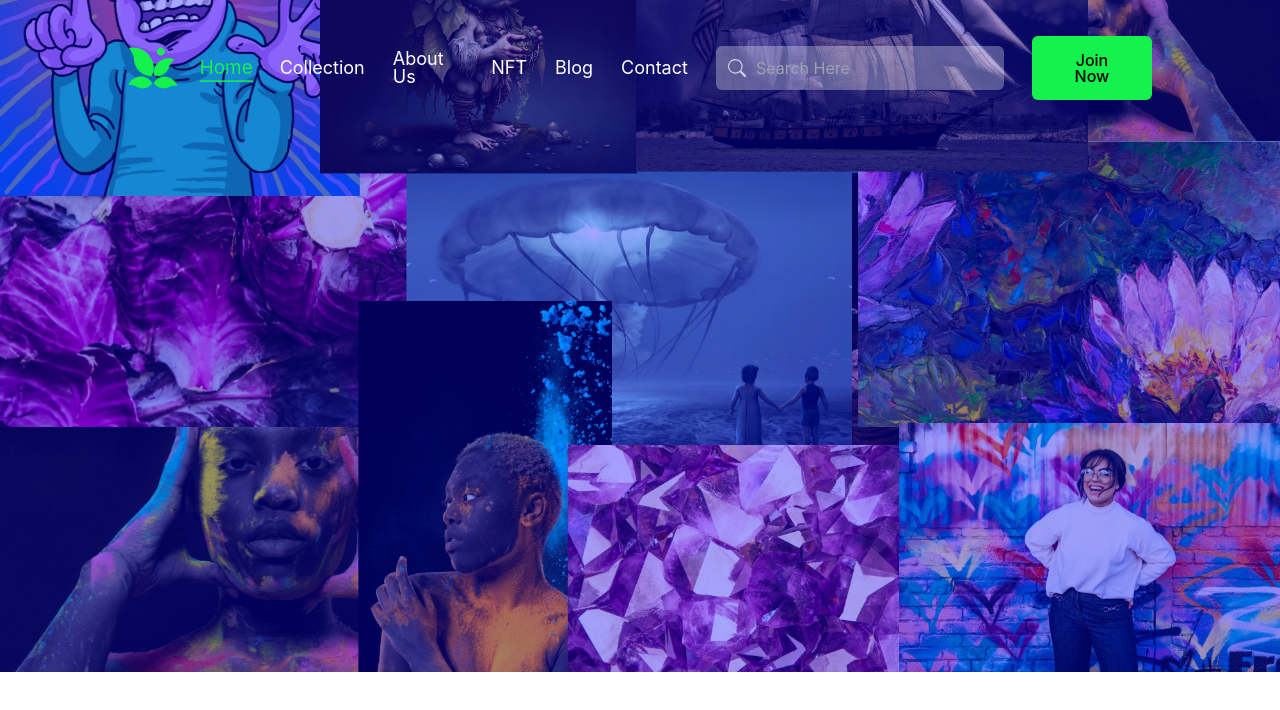
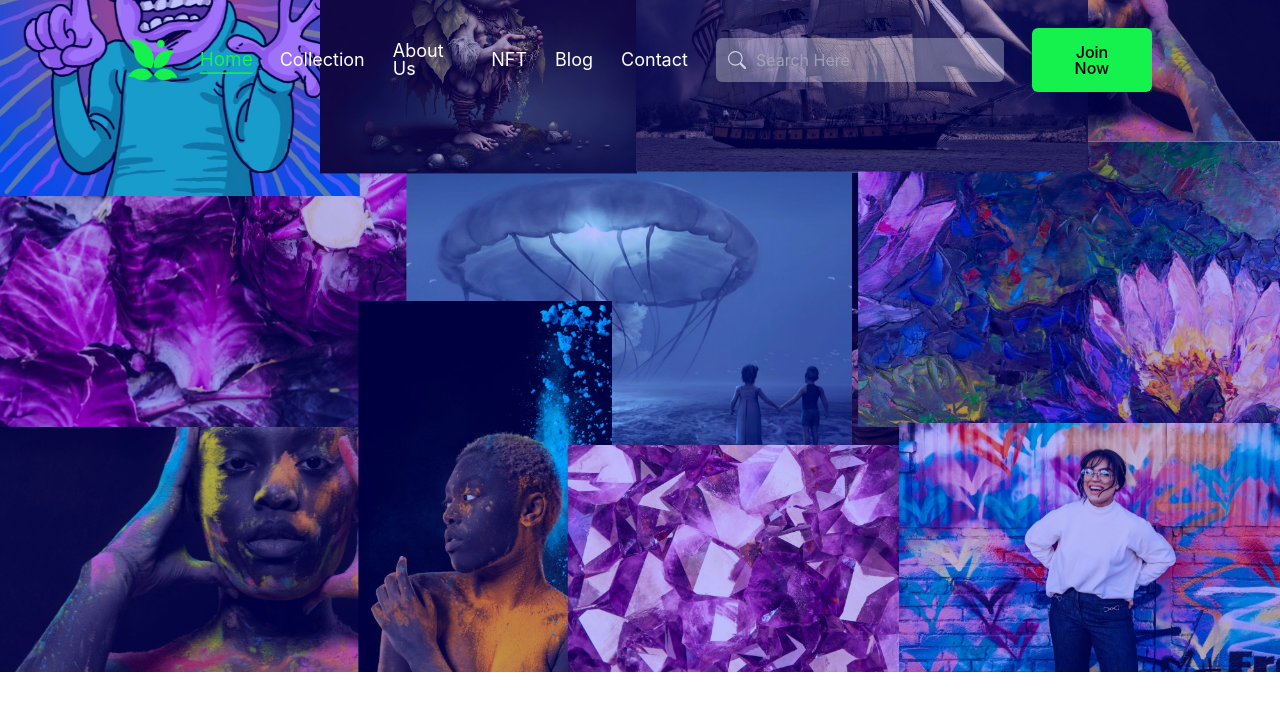
Before and after one commit to mmesomasaint/crypto-templates, a Next.js app: page /templates/nft-market in a window 1280 px wide. Shown: the top 710 px of the page. Built offline with nearby package versions, Linux system fonts and the light colour scheme.

Commit message:
Re: Return to prev state

```diff
--- a/pages/templates/nft-market/index.js
+++ b/pages/templates/nft-market/index.js
@@ -15,7 +15,7 @@ export default function Home() {
         <link rel='icon' href='/imgs/nft-market/favicon.ico' />
       </Head>
       <header className='absolute w-full w-transparent'>
-        <div className='max-w-[90rem] w-[80%] mx-auto py-9'>
+        <div className='max-w-[90rem] w-[80%] mx-auto py-7'>
           <div className='flex justify-between items-center gap-6'>
             <div className=''>
               <Image
@@ -66,7 +66,7 @@ export default function Home() {
       <main>
         <div className='max-w-[90rem] mx-auto'>
           <div className="h-fit md:h-[42rem] w-full bg-[url('/imgs/nft-market/main-sm.jpeg')] bg-no-repeat bg-cover bg-bottom">
-            <div className='bg-[rgba(0,0,255,0.35)] w-full h-full'></div>
+            <div className='bg-[rgba(0,0,255,0.25)] w-full h-full'></div>
           </div>
         </div>
       </main>
```
